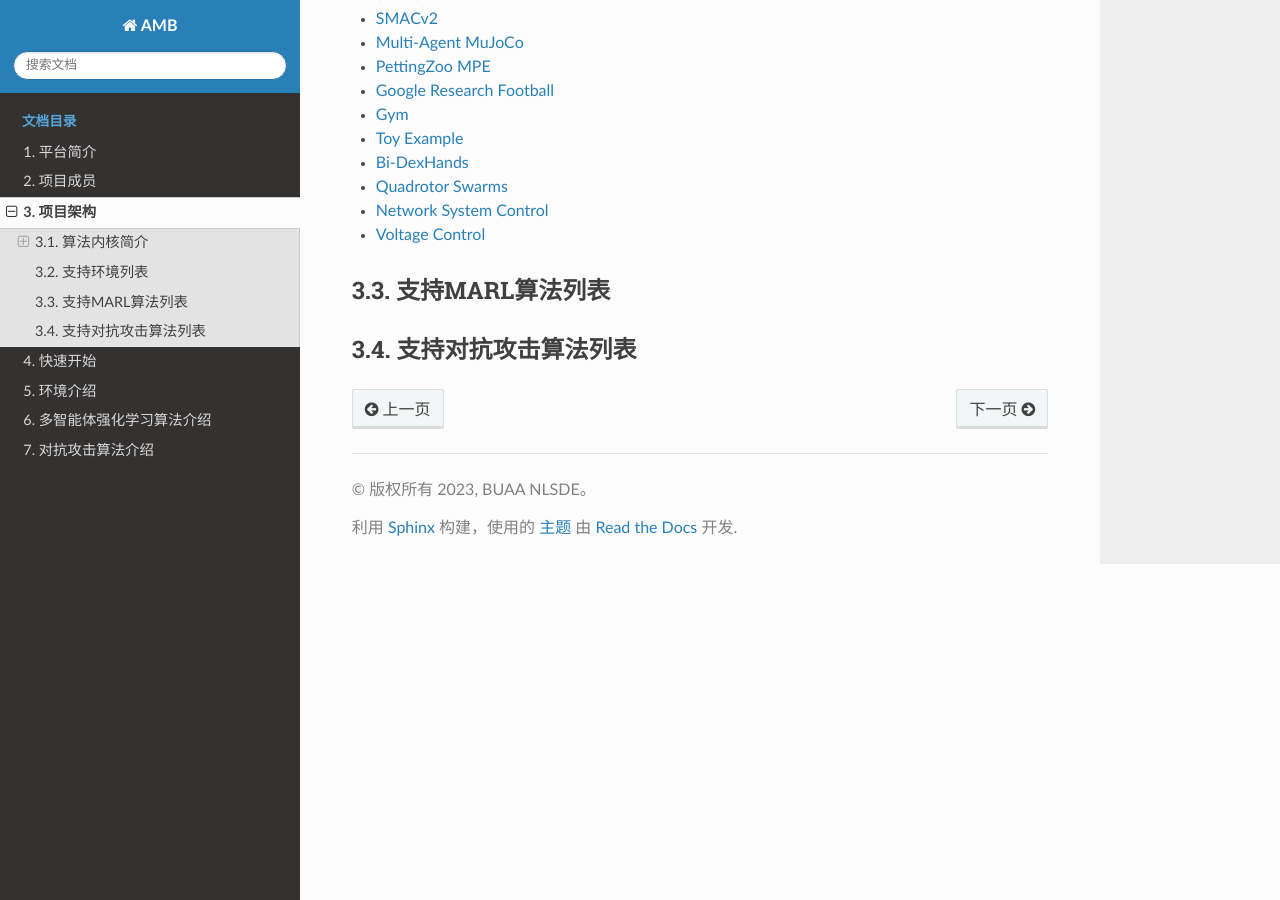
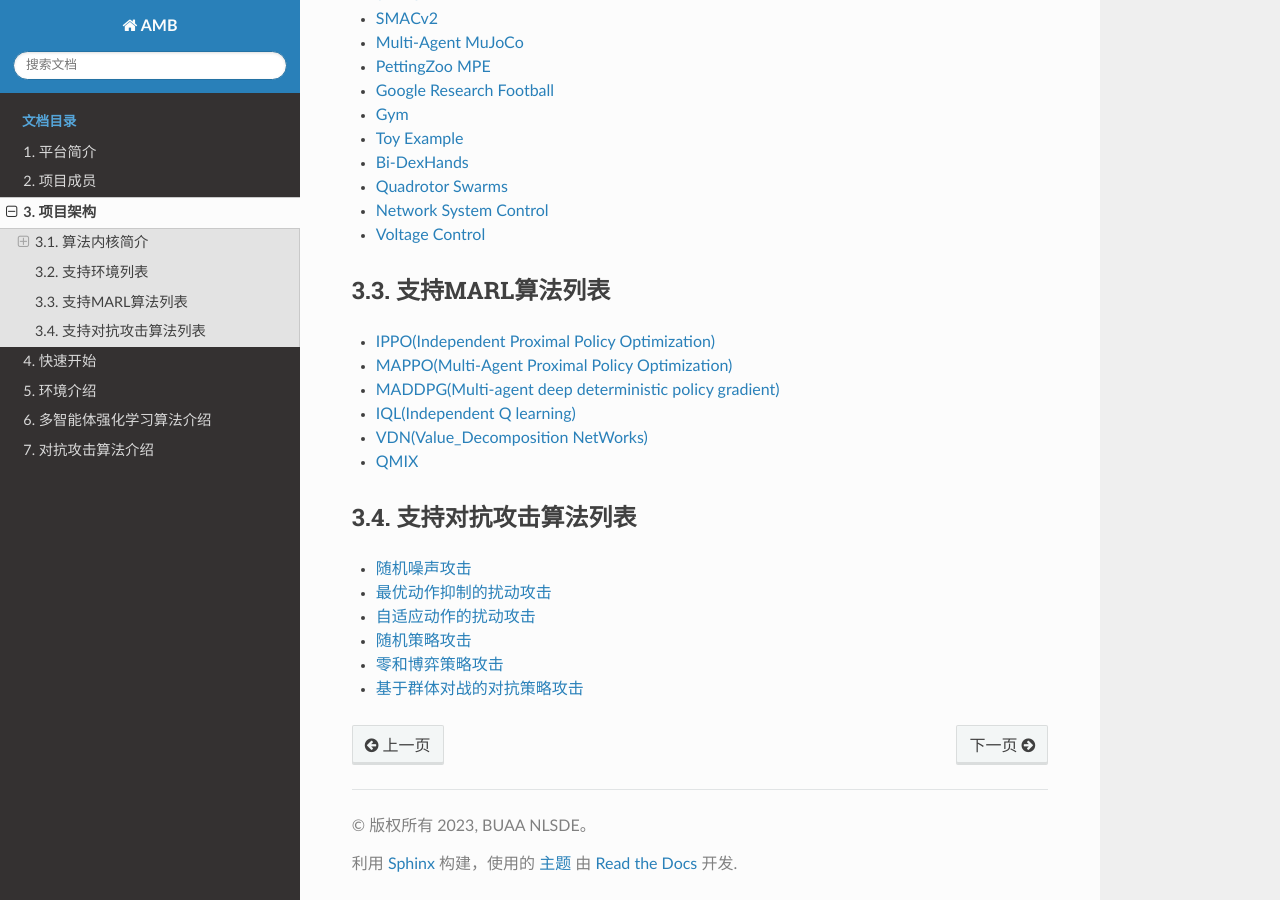
Before and after one commit to raykr/amb_docs, a Sphinx documentation site: the page built from docs/source/handbook/architecture.rst, in a window 1280 px wide and 900 px high, scrolled down 3091 px. Built offline with Sphinx 7.4.7 and the Read the Docs theme 2.0.0, drawn with Linux system fonts in a browser that asks for light colours.

```diff
--- a/docs/source/handbook/architecture.rst
+++ b/docs/source/handbook/architecture.rst
@@ -142,7 +142,21 @@ utils目录下存放的是一些工具函数，包括配置文件的读取、模
 ---------------------
 .. 此处可以暂时留空，后续直接挂引用
 
+- :ref:`IPPO`
+- :ref:`MAPPO`
+- :ref:`MADDPG`
+- :ref:`IQL`
+- :ref:`VDN`
+- :ref:`QMIX`
+
 
 支持对抗攻击算法列表
 ---------------------
 .. 此处可以暂时留空，后续直接挂引用
+
+- :ref:`RandomNoise`
+- :ref:`IterativePerturbation`
+- :ref:`AdaptiveAction`
+- :ref:`RandomPolicy`
+- :ref:`Traitor`
+- :ref:`Dual`
```
Also changed, not shown: docs/source/handbook/adversarial.rst (+7 -2 lines).
